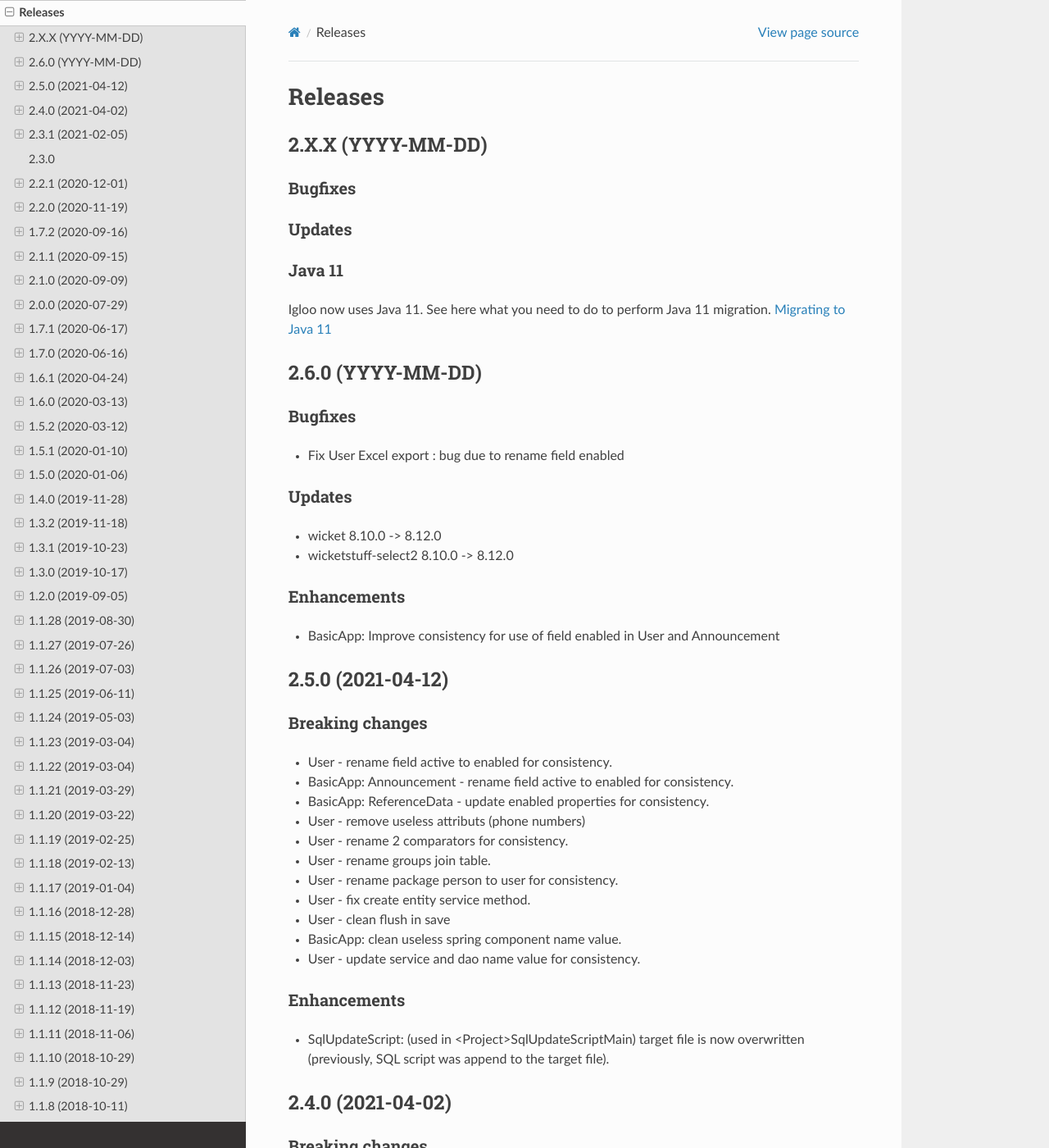
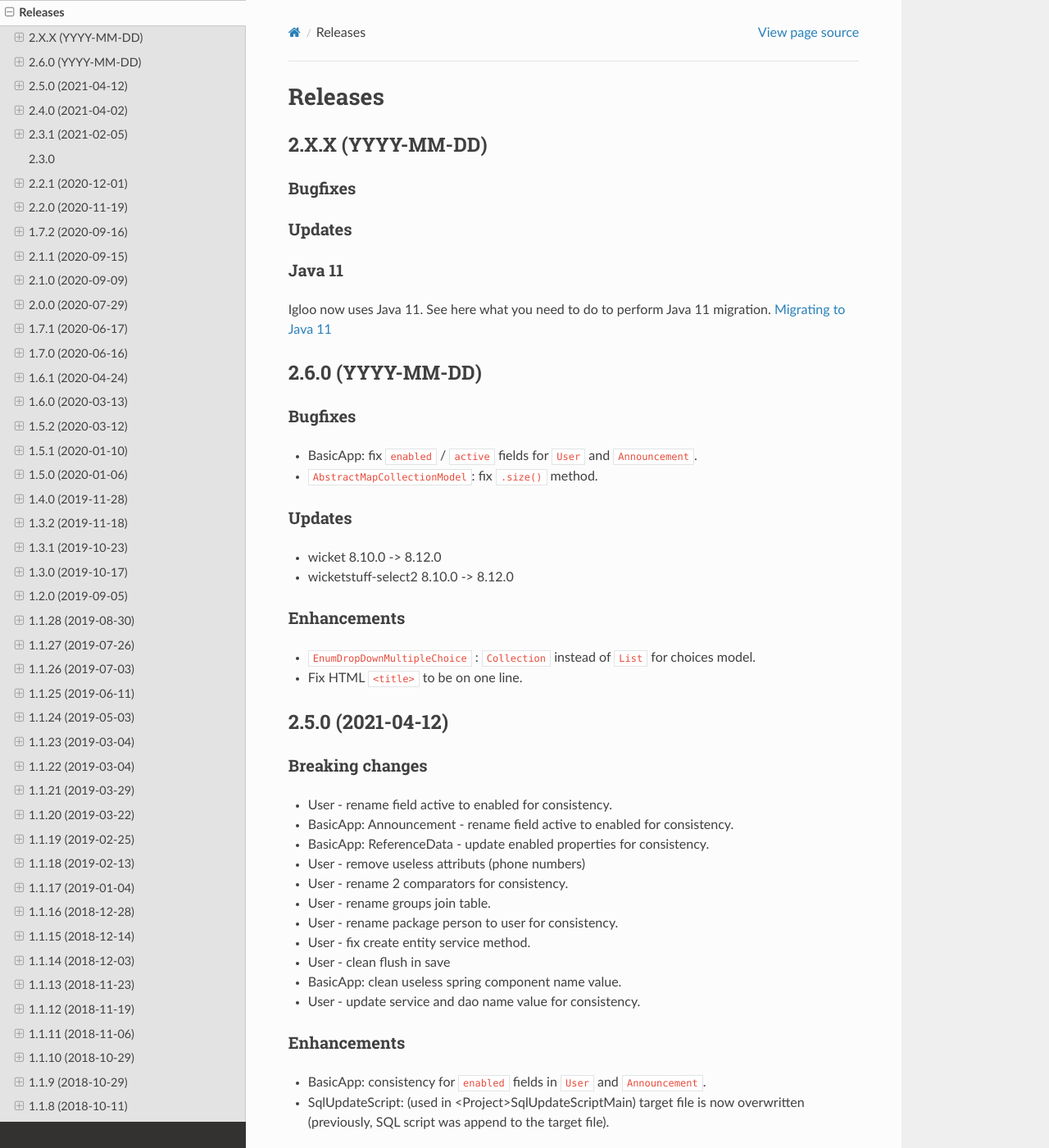
Before and after one commit to igloo-project/igloo-doc, a Sphinx documentation site: the page built from source/release-notes/releases.rst, in a window 1280 px wide and 1400 px high. Shown: the whole window at 82% size. Built offline with Sphinx 7.4.7 and the Read the Docs theme 2.0.0, drawn with Linux system fonts in a browser that asks for light colours.

Commit message:
2.6.0: release notes

```diff
--- a/source/release-notes/releases.rst
+++ b/source/release-notes/releases.rst
@@ -27,7 +27,8 @@ Igloo now uses Java 11. See here what you need to do to perform Java 11 migratio
 Bugfixes
 ********
 
-* Fix User Excel export : bug due to rename field enabled
+* BasicApp: fix ``enabled`` / ``active`` fields for ``User`` and ``Announcement``.
+* ``AbstractMapCollectionModel``: fix ``.size()`` method.
 
 Updates
 *******
@@ -38,7 +39,8 @@ Updates
 Enhancements
 ************
 
-* BasicApp: Improve consistency for use of field enabled in User and Announcement
+* ``EnumDropDownMultipleChoice`` : ``Collection`` instead of ``List`` for choices model.
+* Fix HTML ``<title>`` to be on one line.
 
 .. _v2.5.0:
 
@@ -63,6 +65,7 @@ Breaking changes
 Enhancements
 ************
 
+* BasicApp: consistency for ``enabled`` fields in ``User`` and ``Announcement``.
 * SqlUpdateScript: (used in <Project>SqlUpdateScriptMain) target file is now
   overwritten (previously, SQL script was append to the target file).
 
```
